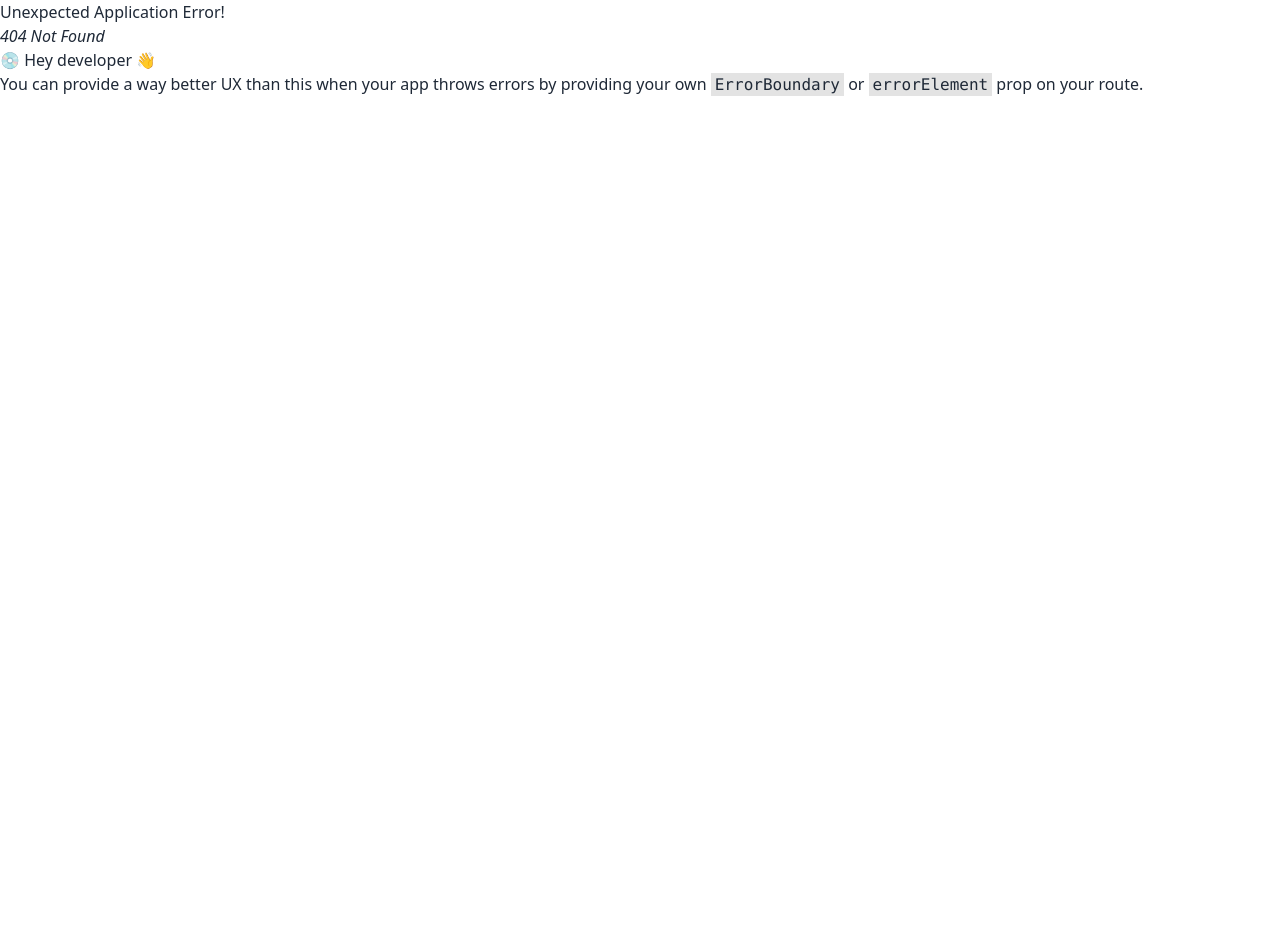
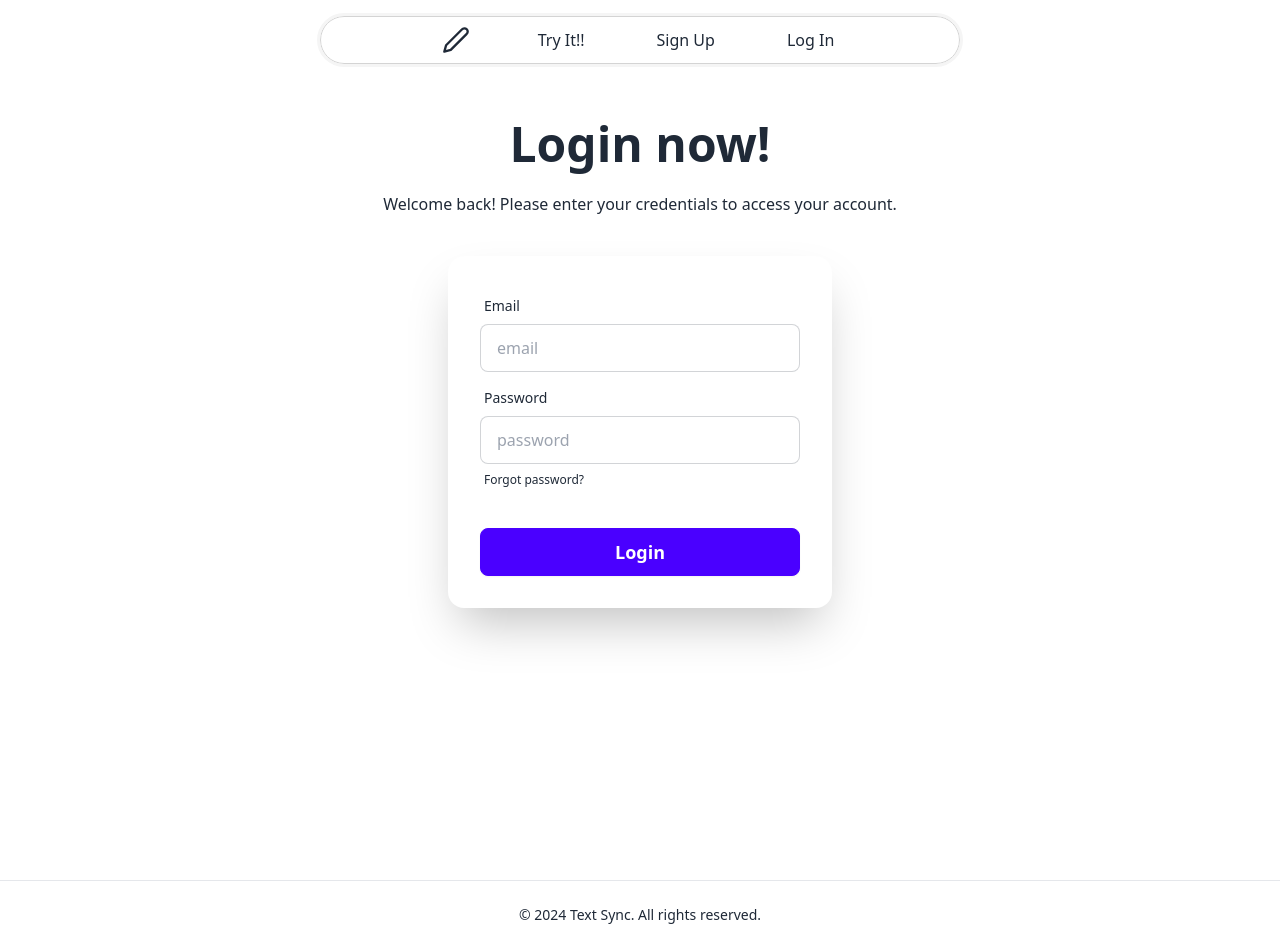
Before and after one commit to progmatic-99/textSync, a React (Vite) app in the folder client/: page /login in a window 1280 px wide. Before the commit this address had no page. Before the commit the page ends 800 px from the top, so only its background shows below. Built offline with nearby package versions, Linux system fonts and the light colour scheme.

Commit message:
login page & route added

```diff
--- /dev/null
+++ b/client/src/components/Login.jsx
@@ -0,0 +1,69 @@
+import { useState } from "react";
+// import { useNavigate } from 'react-router-dom';
+
+export default function Login() {
+  const [email, setEmail] = useState("");
+  const [password, setPassword] = useState("");
+  // const navigate = useNavigate();
+
+  const handleSubmit = (e) => {
+    e.preventDefault();
+    // Add your login logic here
+    console.log("Login attempt with:", email, password);
+    // On successful login, navigate to home page
+    // navigate('/');
+  };
+
+  return (
+    <div className="py-6 min-h-screen">
+      <div className="hero-content flex-col">
+        <div className="text-center">
+          <h1 className="text-5xl font-bold">Login now!</h1>
+          <p className="py-6">
+            Welcome back! Please enter your credentials to access your account.
+          </p>
+        </div>
+        <div className="card flex-shrink-0 w-full max-w-sm shadow-2xl bg-base-100">
+          <form onSubmit={handleSubmit} className="card-body">
+            <div className="form-control">
+              <label className="label">
+                <span className="label-text">Email</span>
+              </label>
+              <input
+                type="email"
+                placeholder="email"
+                className="input input-bordered"
+                value={email}
+                onChange={(e) => setEmail(e.target.value)}
+                required
+              />
+            </div>
+            <div className="form-control">
+              <label className="label">
+                <span className="label-text">Password</span>
+              </label>
+              <input
+                type="password"
+                placeholder="password"
+                className="input input-bordered"
+                value={password}
+                onChange={(e) => setPassword(e.target.value)}
+                required
+              />
+              <label className="label">
+                <a href="#" className="label-text-alt link link-hover">
+                  Forgot password?
+                </a>
+              </label>
+            </div>
+            <div className="form-control mt-6">
+              <button className="btn btn-primary text-lg text-white">
+                Login
+              </button>
+            </div>
+          </form>
+        </div>
+      </div>
+    </div>
+  );
+}
--- a/client/src/main.jsx
+++ b/client/src/main.jsx
@@ -5,6 +5,7 @@ import Layout from "./components/layout";
 import TextEditor from "./components/TextEditor";
 import "./App.css";
 import { createBrowserRouter, RouterProvider } from "react-router-dom";
+import Login from "./components/Login";
 
 const router = createBrowserRouter([
   {
@@ -19,6 +20,10 @@ const router = createBrowserRouter([
         path: "d/:id",
         element: <TextEditor />,
       },
+      {
+        path: "login",
+        element: <Login />,
+      },
     ],
   },
 ]);
```
